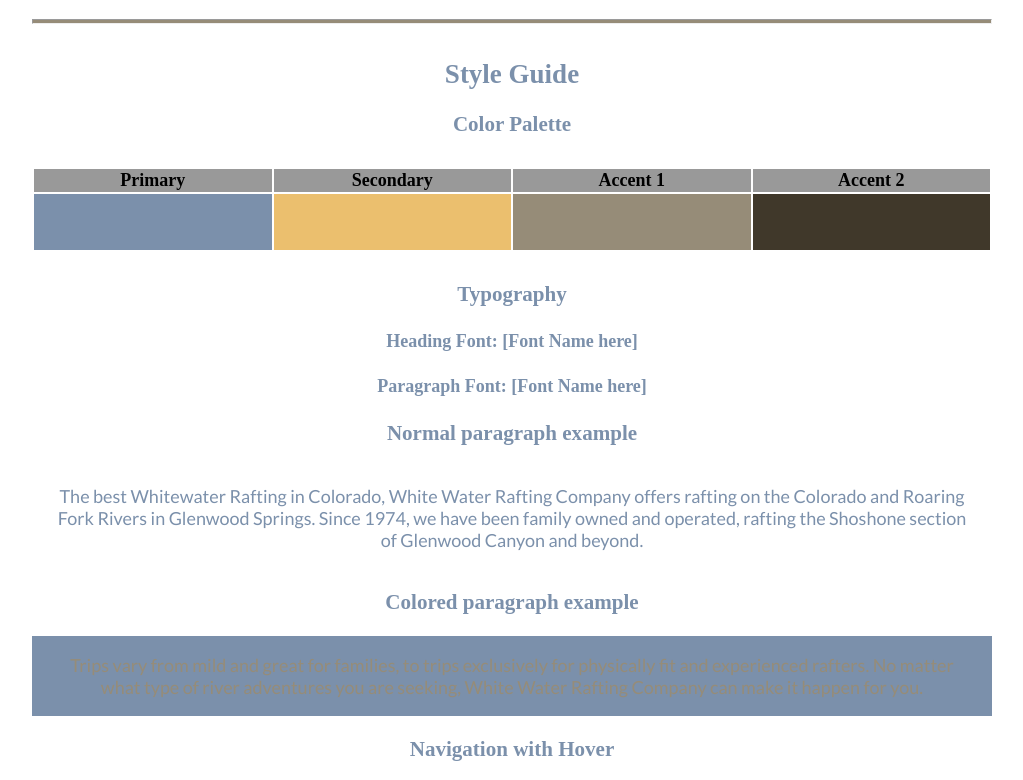
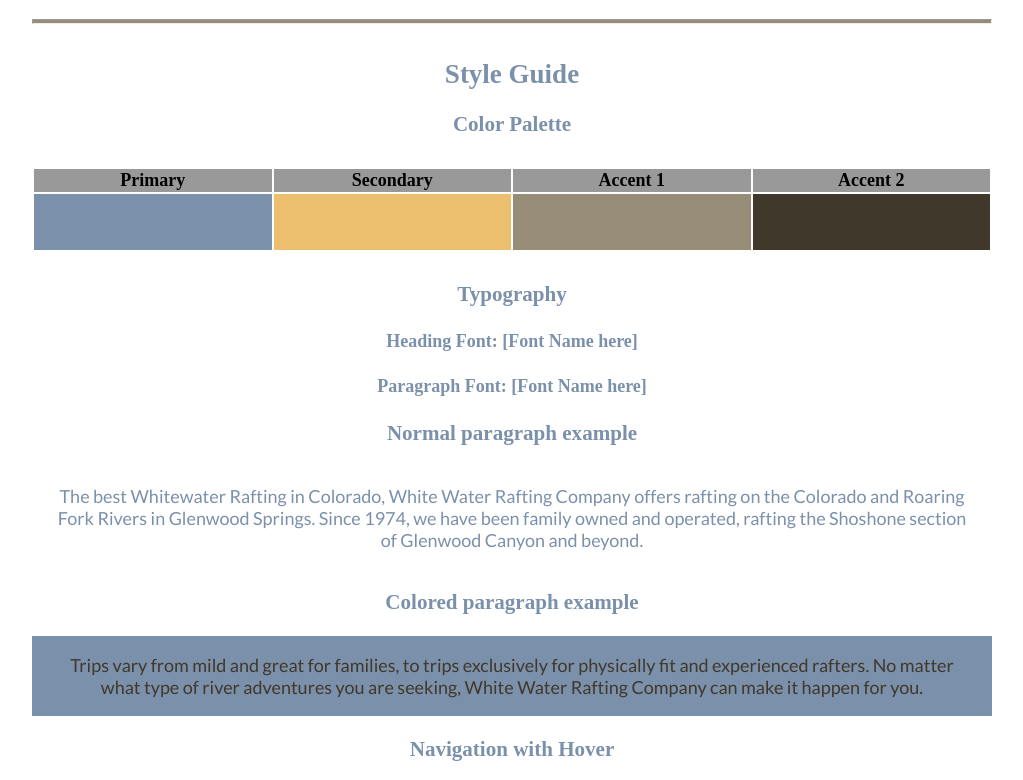
Before and after one commit to ThomaseLucas/WDD-130-05, a plain HTML site: page wwr/site-plan-rafting.html in a window 1280 px wide. Shown: the part 1197-1977 px from the top of the page, without its empty margins (128-1151 px from the left). Drawn offline with Linux system fonts and the light colour scheme; a web font is replaced by a local one.

Commit message:
changed accent colors

```diff
--- a/wwr/styles/site-plan-rafting.css
+++ b/wwr/styles/site-plan-rafting.css
@@ -17,13 +17,13 @@ Fonts are separated by a & */
 
   /* these colors below should be chosen from among your palette colors above */
   --headline-color-on-white: #7B90AB;  /* headlines on a white background */
-  --headline-color-on-color: #968C78; /* headlines on a colored background */
+  --headline-color-on-color: #40382A; /* headlines on a colored background */
   --paragraph-color-on-white: #7B90AB; /* paragraph text on a white background */
-  --paragraph-color-on-color: #968C78; /* paragraph text on a colored background */
+  --paragraph-color-on-color: #40382A; /* paragraph text on a colored background */
   --paragraph-background-color: #7B90AB  ;
   --nav-link-color: #7B90AB;
   --nav-background-color: #EBBF6E;
-  --nav-hover-link-color: #968C78;
+  --nav-hover-link-color: #40382A;
   --nav-hover-background-color: #7B90AB;
 }
 
```
